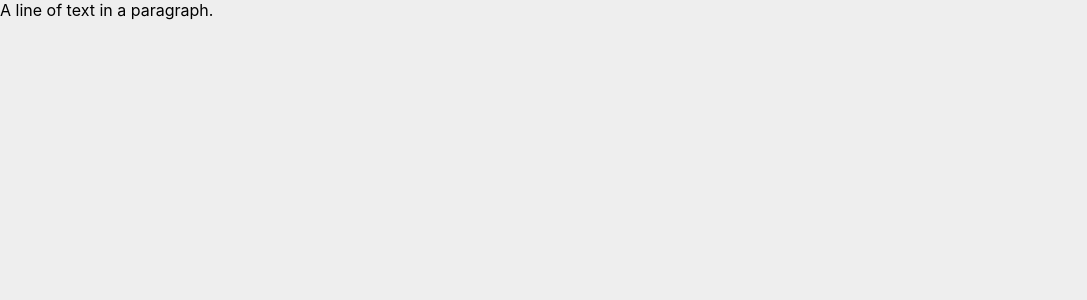
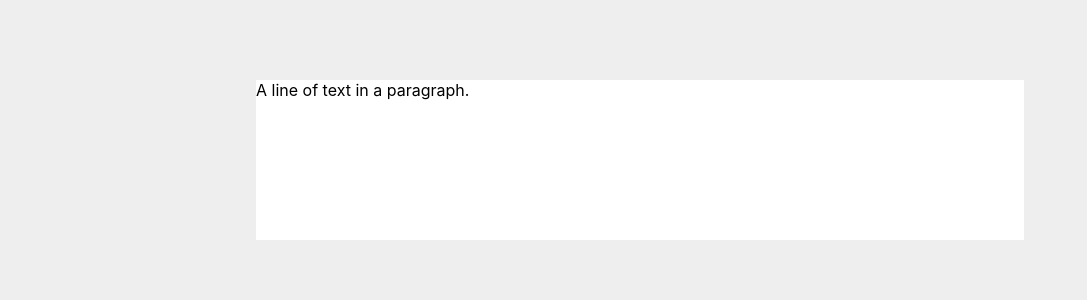
Before and after one commit to anshuman9999/learning-slate, a React (Create React App) app: page / in a window 1280 px wide. Shown: the top 300 px of the page, without its empty margins (0-1087 px from the left). Built offline with nearby package versions, Linux system fonts and the light colour scheme; the HTML template or start-up script is replaced by a standard one.

Commit message:
added some styles

```diff
--- a/src/App.css
+++ b/src/App.css
@@ -1,3 +1,12 @@
 body {
   background: #eee;
 }
+
+.base-div {
+  background: #fff;
+  width: 60vw;
+  min-height: 20vh;
+  height: auto;
+  margin: auto;
+  margin-top: 5rem;
+}
--- a/src/App.js
+++ b/src/App.js
@@ -1,17 +1,10 @@
-// Import React dependencies.
-import React, { useEffect, useMemo, useState } from 'react'
-
-// Import the Slate editor factory.
+import React, { useMemo, useState } from 'react'
 import { createEditor } from 'slate'
-
-// Import the Slate components and React plugin.
 import { Slate, Editable, withReact } from 'slate-react'
-
 import './App.css'
 
 const App = () => {
   const editor = useMemo(() => withReact(createEditor()), [])
-  // Add the initial value when setting up our state.
   const [value, setValue] = useState([
     {
       type: 'paragraph',
@@ -20,13 +13,17 @@ const App = () => {
   ])
 
   return (
+    <div class="base-div" >
       <Slate
         editor={editor}
         value={value}
         onChange={newValue => setValue(newValue)}
       >
-      <Editable />
+        <Editable
+          placeholder="Enter some text here..."
+        />
       </Slate>
+    </div>
   )
 }
 
```
Lines whose indentation alone changed are shown as unchanged.
